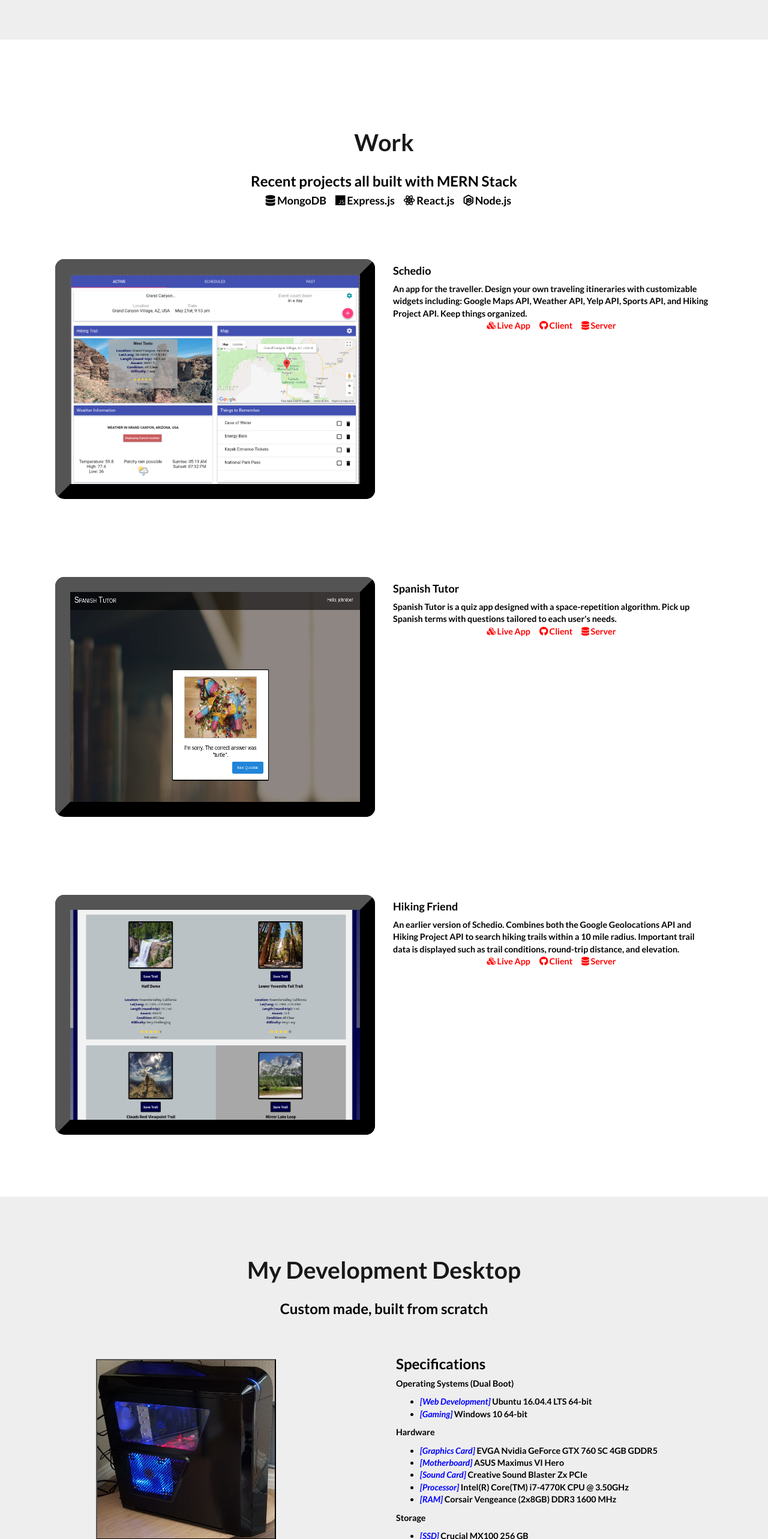
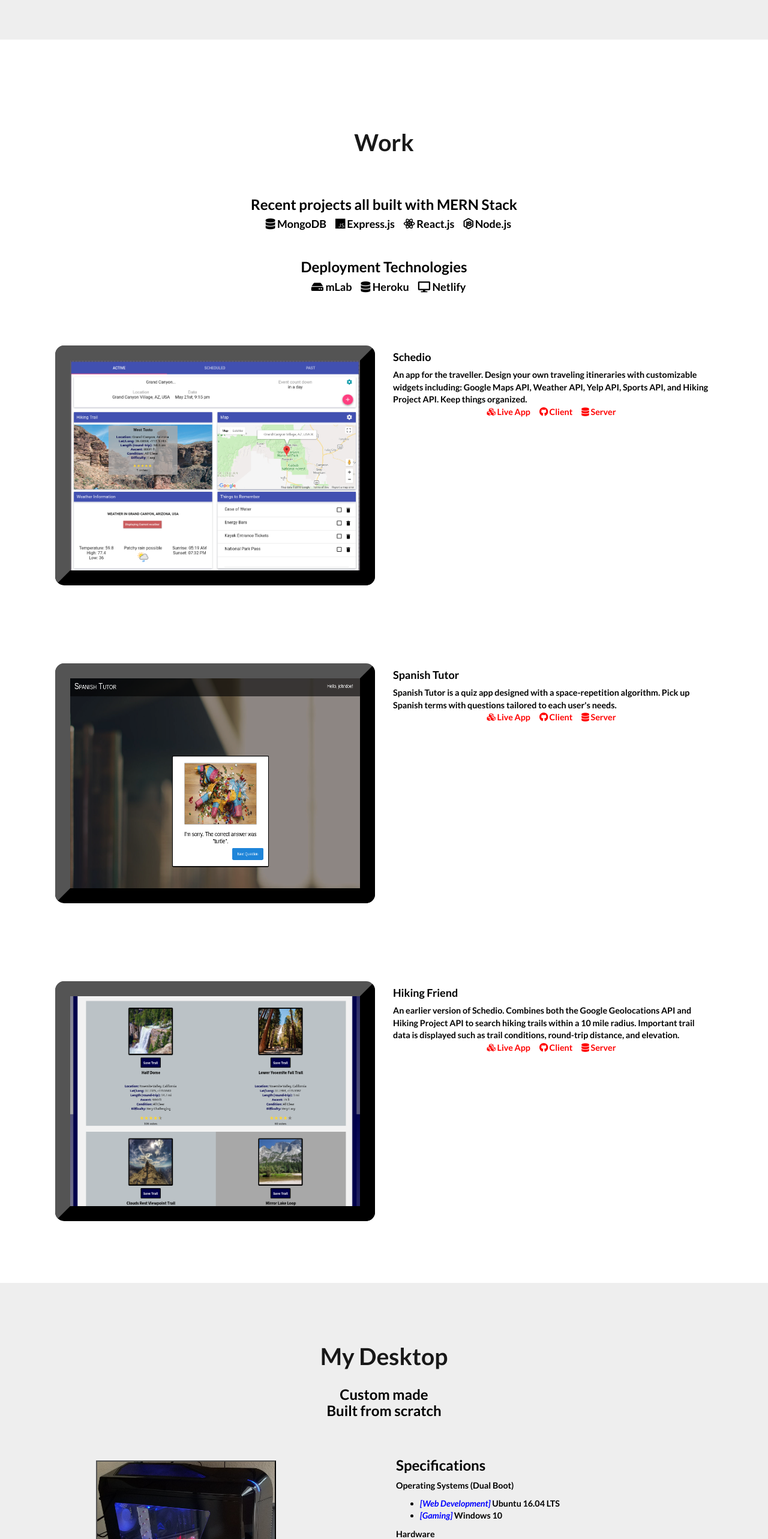
Before and after one commit to mattNat/portfolio-revamp, a React (Create React App) app: page / in a window 1280 px wide. Shown: the part 1419-3985 px from the top of the page at 60% size. Built offline with nearby package versions, Linux system fonts and the light colour scheme.

Commit message:
add styling and tech stack / deployment tech to work section

```diff
--- a/src/components/computerBuild.js
+++ b/src/components/computerBuild.js
@@ -7,9 +7,9 @@ export default function ComputerBuild() {
   return (
     <div className="computer-build">
       <div className="text-center portfolio-intro">
-        <h2 className="section-heading">My Development Desktop</h2>
+        <h2 className="section-heading">My Desktop</h2>
         <h3 id="below-section" className="section-subheading text-muted">
-          Custom made, built from scratch
+          Custom made <br/> Built from scratch
         </h3>
       </div>
       <div className="row">
@@ -20,8 +20,8 @@ export default function ComputerBuild() {
           <h3 className="text-muted">Specifications</h3>
           <p id="small-text" className="text-muted">Operating Systems (Dual Boot)</p>
           <ul id="small-text" className="text-muted">
-            <li><em>[Web Development]</em> Ubuntu 16.04.4 LTS 64-bit</li>
-            <li><em>[Gaming]</em> Windows 10 64-bit</li>
+            <li><em>[Web Development]</em> Ubuntu 16.04 LTS</li>
+            <li><em>[Gaming]</em> Windows 10</li>
           </ul>
           <p id="small-text" className="text-muted">Hardware</p>
           <ul id="small-text" className="text-muted">
--- a/src/components/portfolio.js
+++ b/src/components/portfolio.js
@@ -1,6 +1,7 @@
 import React, { Component } from 'react';
 
 import PortfolioInput from './portfolioInput';
+import PortfolioHeader from './portfolioHeader';
 import '../styles/portfolio.css';
 
 // images from projects
@@ -41,16 +42,7 @@ export default function Portfolio() {
         <div className="container">
           <div className="row">
             <div className="col-lg-12 text-center portfolio-intro">
-              <h2 className="section-heading">Work</h2>
-              <h3 id="below-section" className="section-subheading text-muted">
-                Recent projects all built with MERN Stack
-              </h3>
-              <h4>
-                <i className="fas fa-database work-icon"></i> MongoDB
-                <i className="fab fa-js work-icon"></i> Express.js
-                <i className="fab fa-react work-icon"></i> React.js
-                <i className="fab fa-node-js work-icon"></i> Node.js
-              </h4>
+              <PortfolioHeader/>
             </div>
           </div>
           <div className="portfolio-input">
--- /dev/null
+++ b/src/components/portfolioHeader.js
@@ -0,0 +1,28 @@
+import React from 'react';
+
+export default function PortfolioHead() {
+  return (
+    <div className="portfolio-head">
+      <h2 className="section-heading">Work</h2>
+        <br/>
+        <h3 id="below-section" className="section-subheading text-muted">
+          Recent projects all built with MERN Stack
+        </h3>
+        <h4>
+          <i className="fas fa-database work-icon"></i> MongoDB
+          <i className="fab fa-js work-icon"></i> Express.js
+          <i className="fab fa-react work-icon"></i> React.js
+          <i className="fab fa-node-js work-icon"></i> Node.js
+        </h4>
+        <br/>
+        <h3 id="below-section" className="section-subheading text-muted">
+          Deployment Technologies
+        </h3>
+        <h4>
+          <i className="fas fa-hdd work-icon"></i> mLab
+          <i className="fas fa-database work-icon"></i> Heroku
+          <i className="fas fa-desktop work-icon"></i> Netlify
+        </h4>
+    </div>
+  );
+};
--- a/src/components/portfolioInput.js
+++ b/src/components/portfolioInput.js
@@ -20,8 +20,8 @@ export default function PortfolioInput(props) {
             {props.comment} <br/>
             <div className="portfolio-bottom">
               <a href={props.deploy}><i class="fas fa-cubes"></i>  Live App</a>
-              <a href={props.client}><i class="fab fa-github"></i> Client</a>
-              <a href={props.server}><i class="fas fa-database"></i> Server</a>
+              <a href={props.client}><i class="fab fa-github"></i>  Client</a>
+              <a href={props.server}><i class="fas fa-database"></i>  Server</a>
             </div>
           </p>
         </div>
```
Also changed, not shown: src/components/contact.js (+0 -7 lines).
